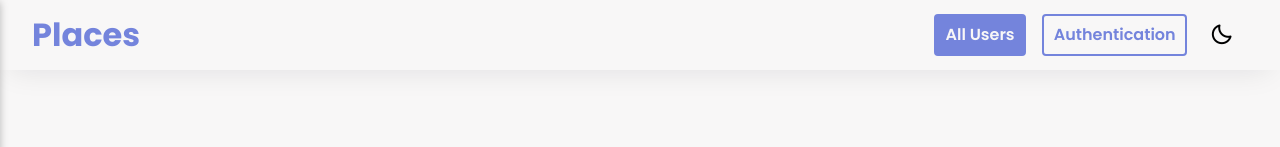
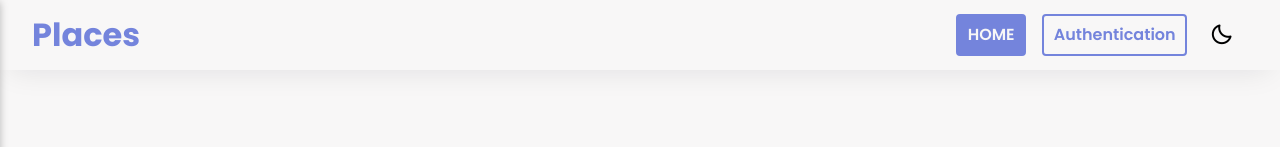
Before and after one commit to mina-sb/placesFrontend, a React (Vite) app: page / in a window 1280 px wide. Shown: the top 147 px of the page. Built offline with nearby package versions, Linux system fonts and the light colour scheme; no server answers.

Commit message:
logout btn changed to addNewPlace in navlink

```diff
--- a/src/shared/components/Navigation/NavLinks.jsx
+++ b/src/shared/components/Navigation/NavLinks.jsx
@@ -19,7 +19,7 @@ const NavLinks = () => {
             setActiveTab("users");
           }}
         >
-          All Users
+          HOME
         </Button>
       </li>
       <li>
@@ -28,10 +28,9 @@ const NavLinks = () => {
             class={`${
               activeTab === "auth" ? "main-color-button" : "outline-button"
             }`}
-            to="/auth"
-            onClick={auth.logout}
+            to="/places/new"
           >
-            LOG OUT
+            ADD NEW PLACE
           </Button>
         ) : (
           <Button
```
